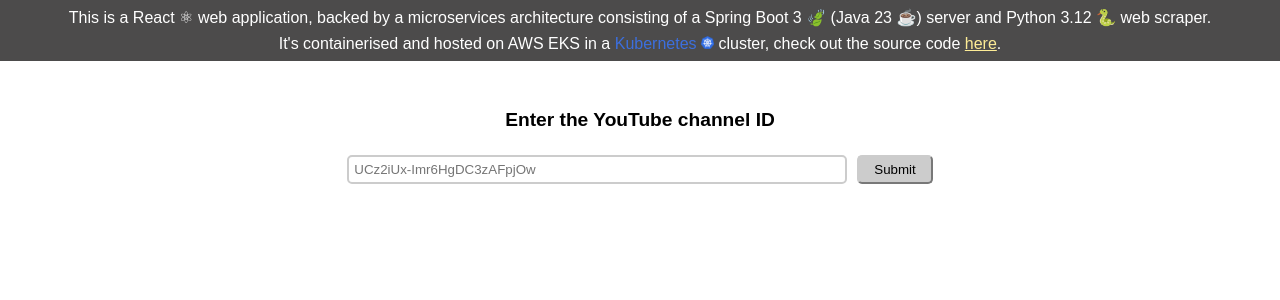
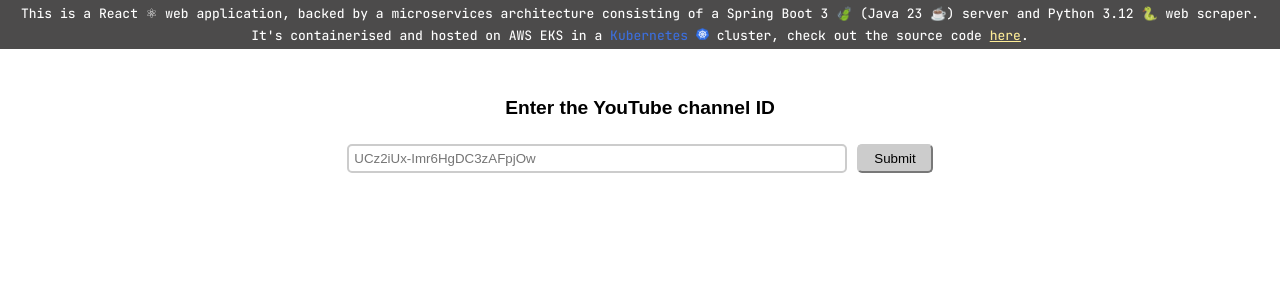
Before and after one commit to conorsheppard/yt-chanalyzer, a React (Create React App) app in the folder react-chanalyzer/: page / in a window 1280 px wide. Shown: the top 300 px of the page. Built offline with nearby package versions, Linux system fonts and the light colour scheme.

Commit message:
added JetBrains font to front page banner

```diff
--- a/react-chanalyzer/src/HeaderBanner.css
+++ b/react-chanalyzer/src/HeaderBanner.css
@@ -1,3 +1,9 @@
+@font-face {
+    font-family: "JetBrainsMonoMedium";
+    src: local("JetBrainsMono-Medium"),
+    url(fonts/JetBrainsMono-Medium.ttf) format("truetype");
+}
+
 * {
     box-sizing: border-box;
 }
@@ -11,6 +17,8 @@ body {
     flex-direction: column;
     justify-content: space-evenly;
 
+    font-family: JetBrainsMonoMedium;
+    font-size: small;
     background-color: #4c4b4b;
     color: white;
     height: 3.8em;
--- a/react-chanalyzer/src/HeaderBanner.js
+++ b/react-chanalyzer/src/HeaderBanner.js
@@ -1,4 +1,5 @@
 import kubes_logo from './kubes-logo.png';
+import "./fonts/JetBrainsMono-Medium.ttf";
 
 export default function HeaderBanner() {
     return <nav className="header-banner">
```
Also changed, not shown: react-chanalyzer/src/fonts/JetBrainsMono-Medium.ttf (added).
